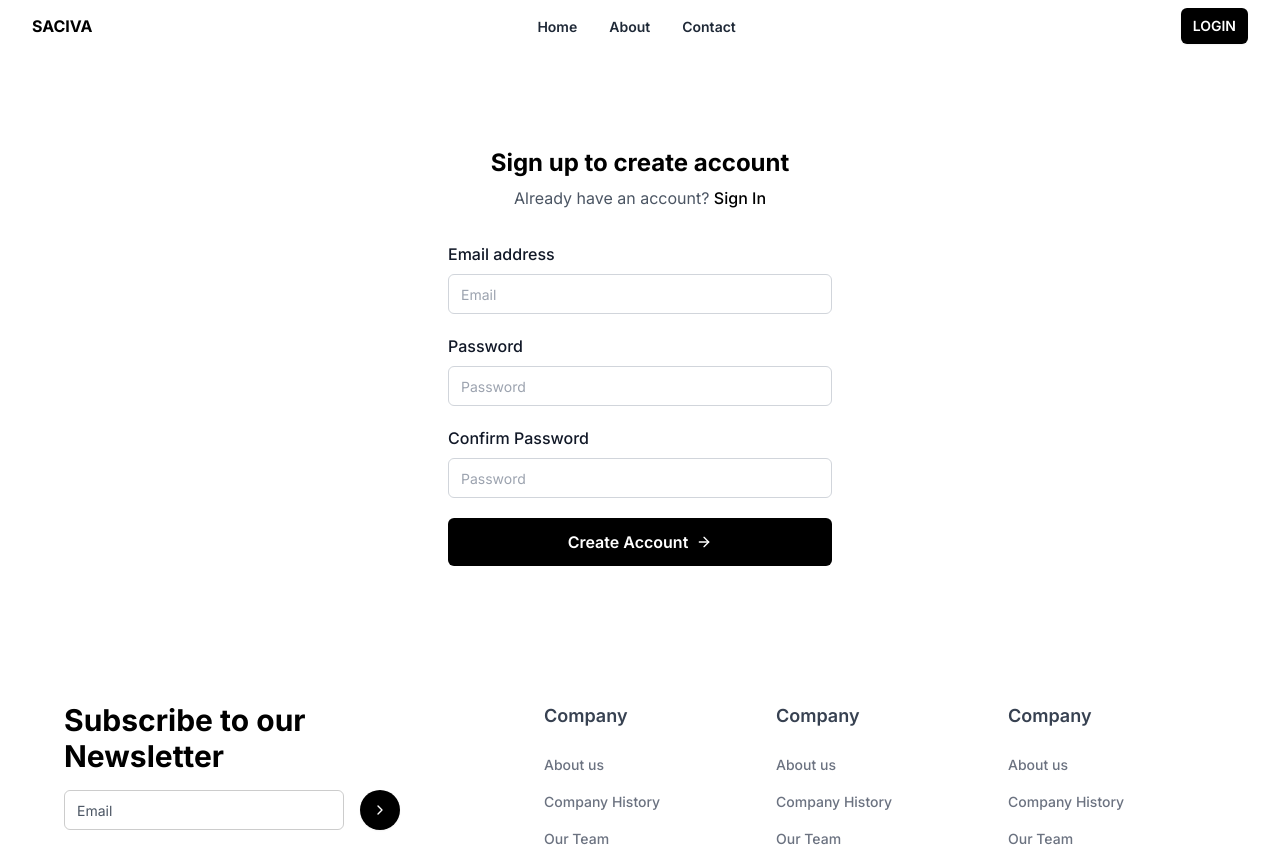
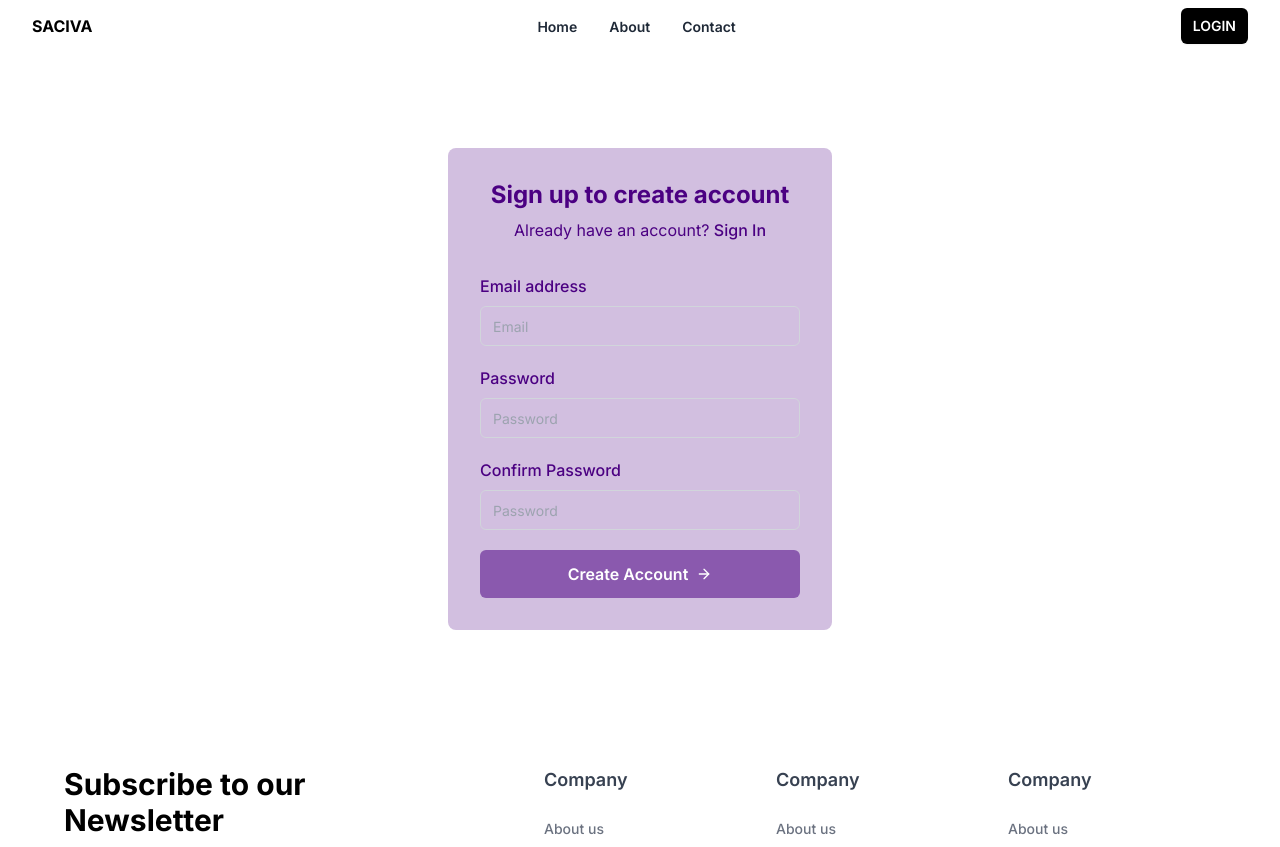
Before and after one commit to priyanshpsalian/sacivamvp, a Next.js app: page /auth/signup in a window 1280 px wide. Shown: the top 847 px of the page. Built offline with nearby package versions, Linux system fonts and the light colour scheme.

Commit message:
create account page is done

```diff
--- a/src/app/auth/signup/page.tsx
+++ b/src/app/auth/signup/page.tsx
@@ -1,10 +1,10 @@
 "use client"
 
-import { ArrowRight } from 'lucide-react'
+import axios from 'axios';
+import { ArrowRight } from 'lucide-react';
+import { useRouter } from 'next/navigation';
 import { useState } from 'react';
 import toast, { Toaster } from "react-hot-toast";
-import axios from 'axios';
-import { useRouter } from 'next/navigation';
 
 
 export default function SignUp() {
@@ -53,16 +53,16 @@ export default function SignUp() {
                 reverseOrder={false}
             />
             <div className="flex items-center justify-center px-4 py-10 sm:px-6 sm:py-16 lg:px-8 lg:py-24">
-                <div className="xl:mx-auto xl:w-full xl:max-w-sm 2xl:max-w-md">
-                    <h2 className="text-center text-2xl font-bold leading-tight text-black">
+                <div className="xl:mx-auto xl:w-full xl:max-w-sm 2xl:max-w-md" style={{ backgroundColor: '#D2BFE0', borderRadius: '0.5rem', padding: '2rem' }}>
+                    <h2 className="text-center text-2xl font-bold leading-tight text-indigoCustom">
                         Sign up to create account
                     </h2>
-                    <p className="mt-2 text-center text-base text-gray-600">
+                    <p className="mt-2 text-center text-base text-indigoCustom">
                         Already have an account?{' '}
                         <a
                             href="#"
                             title=""
-                            className="font-medium text-black transition-all duration-200 hover:underline"
+                            className="font-medium text-indigoCustom transition-all duration-200 hover:underline"
                         >
                             Sign In
                         </a>
@@ -70,7 +70,7 @@ export default function SignUp() {
                     <form action="#" method="POST" className="mt-8">
                         <div className="space-y-5">
                             <div>
-                                <label htmlFor="email" className="text-base font-medium text-gray-900">
+                                <label htmlFor="email" className="text-base font-medium text-indigoCustom">
                                     {' '}
                                     Email address{' '}
                                 </label>
@@ -86,7 +86,7 @@ export default function SignUp() {
                             </div>
                             <div>
                                 <div className="flex items-center justify-between">
-                                    <label htmlFor="password" className="text-base font-medium text-gray-900">
+                                    <label htmlFor="password" className="text-base font-medium text-indigoCustom">
                                         {' '}
                                         Password{' '}
                                     </label>
@@ -103,7 +103,7 @@ export default function SignUp() {
                             </div>
                              <div>
                                 <div className="flex items-center justify-between">
-                                    <label htmlFor="password" className="text-base font-medium text-gray-900">
+                                    <label htmlFor="password" className="text-base font-medium text-indigoCustom">
                                         {' '}
                                         Confirm Password{' '}
                                     </label>
@@ -119,12 +119,12 @@ export default function SignUp() {
                                 </div>
                             </div>
                             <div>
-                                <button
-                                    onClick={signupUsers}
-                                    type="button"
-                                    className="inline-flex w-full items-center justify-center rounded-md bg-black px-3.5 py-2.5 font-semibold leading-7 text-white hover:bg-black/80"
+                            <button
+                                onClick={signupUsers}
+                                type="button"
+                                className="inline-flex w-full items-center justify-center rounded-md bg-royal-purple px-3.5 py-2.5 font-semibold leading-7 text-white hover:bg-lavender"
                                 >
-                                    Create Account <ArrowRight className="ml-2" size={16} />
+                                Create Account <ArrowRight className="ml-2" size={16} />
                                 </button>
                             </div>
                         </div>
--- a/tailwind.config.ts
+++ b/tailwind.config.ts
@@ -8,10 +8,15 @@ const config: Config = {
   ],
   theme: {
     extend: {
-       keyframes: {
+      colors: {
+        indigoCustom: '#4B0082',
+        'royal-purple': '#8A59AE',
+        lavender: '#A580C0',
+      },
+      keyframes: {
         "caret-blink": {
-          "0%,70%,100%": { opacity: "1" },
-          "20%,50%": { opacity: "0" },
+          "0%, 70%, 100%": { opacity: "1" },
+          "20%, 50%": { opacity: "0" },
         },
       },
       animation: {
@@ -26,4 +31,5 @@ const config: Config = {
   },
   plugins: [],
 };
+
 export default config;
```
